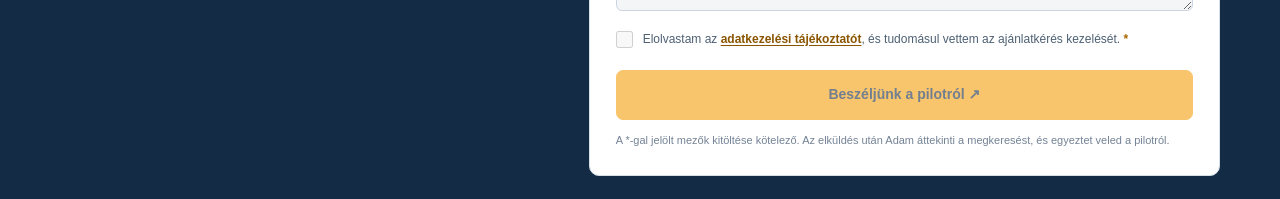
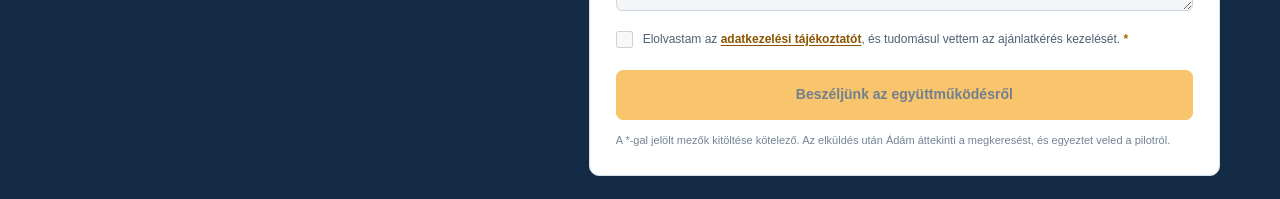
Before and after one commit to leadfyy/leadfy-website, a Next.js app: page / in a window 1280 px wide. Shown: the part 6432-6631 px from the top of the page. Built offline with nearby package versions, Linux system fonts and the light colour scheme; no server answers.

Commit message:
Polish website copy and remove decorative symbols

```diff
--- a/components/enquiry-form.tsx
+++ b/components/enquiry-form.tsx
@@ -62,8 +62,8 @@ export function EnquiryForm({enabled}:{enabled:boolean}){
     <label className="privacy-consent"><input type="checkbox" name="privacyAccepted" required checked={values.privacyAccepted} onChange={change} onInvalid={invalid}/><span>Elolvastam az <a href="/privacy" target="_blank" rel="noreferrer">adatkezelési tájékoztatót</a>, és tudomásul vettem az ajánlatkérés kezelését. <b>*</b></span></label>
     <div className="honeypot" aria-hidden="true"><label htmlFor="websiteTrap">Ne töltsd ki ezt a mezőt</label><input id="websiteTrap" name="websiteTrap" tabIndex={-1} autoComplete="off" value={values.websiteTrap} onChange={change} onInvalid={invalid}/></div>
     {error&&<p className="form-error" role="alert">{error}</p>}
-    <button className="btn btn-primary form-submit" type="submit" disabled={!enabled||pending}>{pending?"Küldés folyamatban…":"Beszéljünk a pilotról ↗"}</button>
-    <p className="form-footnote">A *-gal jelölt mezők kitöltése kötelező. Az elküldés után Adam áttekinti a megkeresést, és egyeztet veled a pilotról.</p>
+    <button className="btn btn-primary form-submit" type="submit" disabled={!enabled||pending}>{pending?"Küldés folyamatban…":"Beszéljünk az együttműködésről"}</button>
+    <p className="form-footnote">A *-gal jelölt mezők kitöltése kötelező. Az elküldés után Ádám áttekinti a megkeresést, és egyeztet veled a pilotról.</p>
    </fieldset>
   </form>
  </div>;
```
